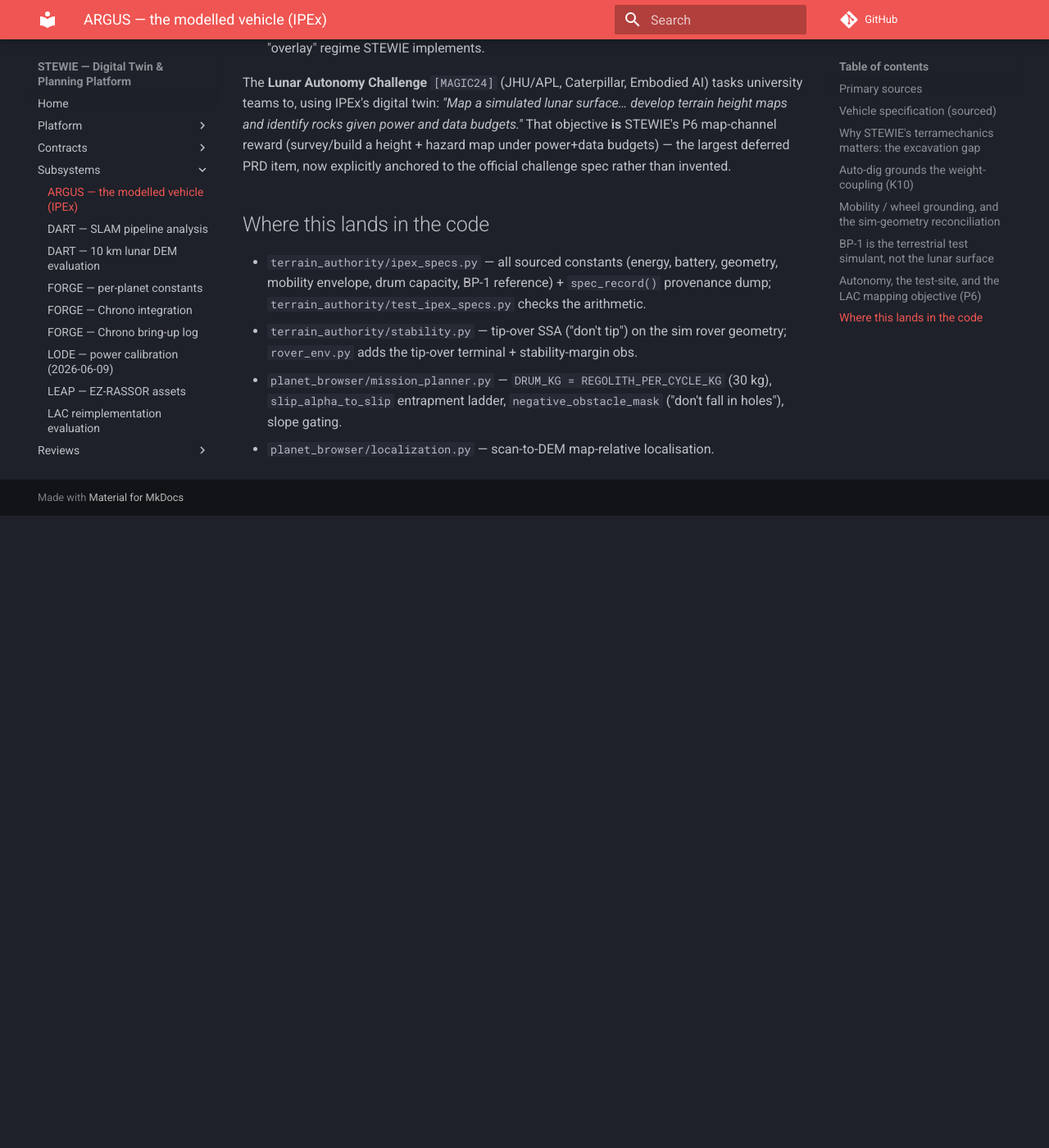
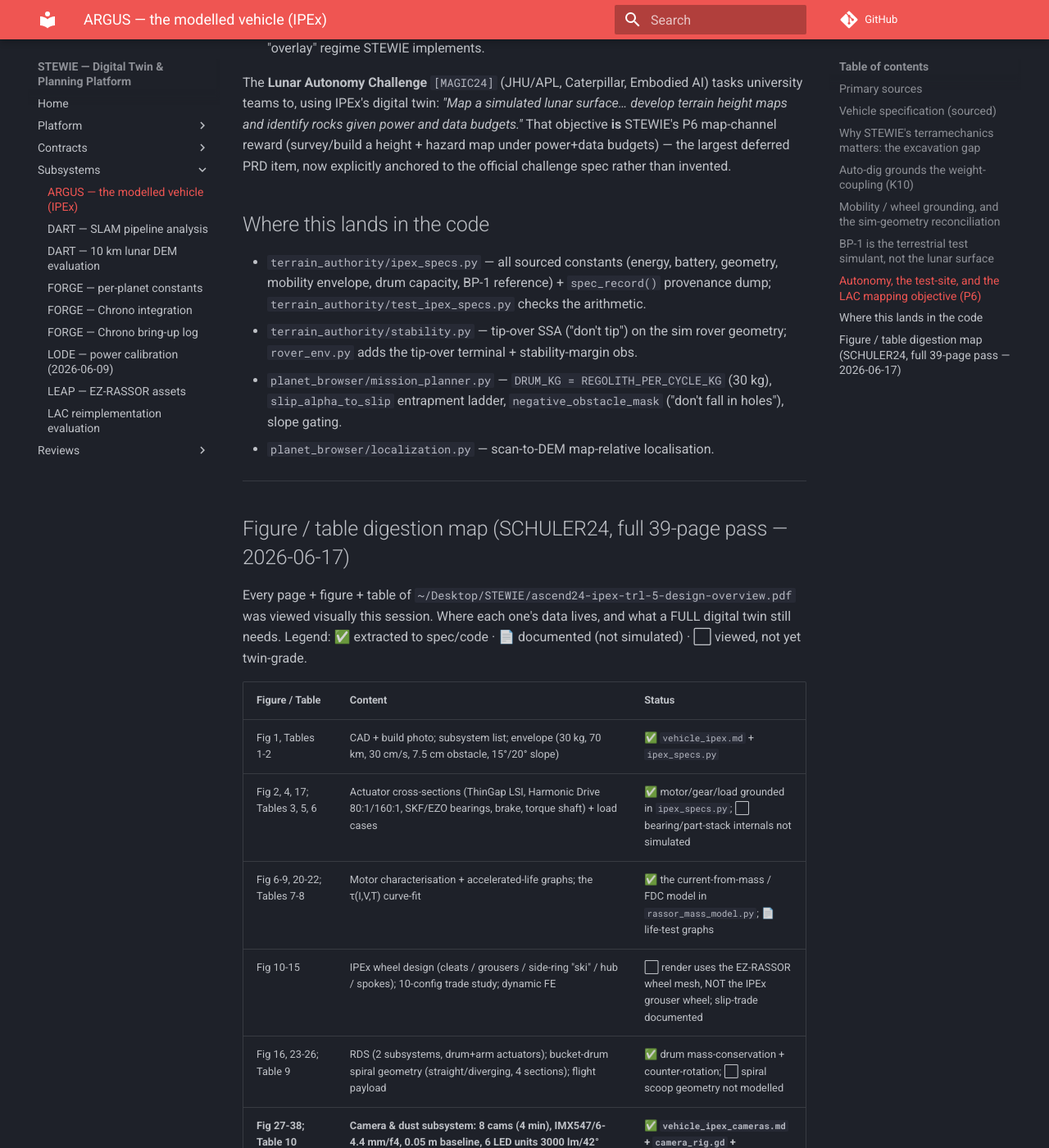
Before and after one commit to stewie-sw/stewie, an MkDocs documentation site: the page built from docs/vehicle_ipex.md, in a window 1280 px wide and 1400 px high, scrolled down 5091 px. Shown: the whole window at 82% size. Built offline with MkDocs 1.6.1 and Material for MkDocs 9.7.7, drawn with Linux system fonts in a browser that asks for light colours; comment, search, counter and statistics services are not loaded; before the commit the page ends 5720 px from its top, so only the background shows below that; some of the changed text lies outside the part shown.

Commit message:
docs(vehicle_ipex): full SCHULER24 figure/table digestion map
Record the complete 39-page visual pass: every figure + table mapped to where its
data lives (spec/code vs documented vs not-yet-twin-grade). Camera subsystem +
mechanical/energy spec are twin-ready; the open extractions for a full twin are the
IPEx wheel grouser geometry, the bucket-drum spiral scoop, actuator internals, and
the thermal + electrostatic dust-lofting subsystem.

```diff
--- a/docs/vehicle_ipex.md
+++ b/docs/vehicle_ipex.md
@@ -185,3 +185,29 @@ now explicitly anchored to the official challenge spec rather than invented.
   `slip_alpha_to_slip` entrapment ladder, `negative_obstacle_mask` ("don't fall
   in holes"), slope gating.
 - `planet_browser/localization.py` — scan-to-DEM map-relative localisation.
+
+---
+
+## Figure / table digestion map (SCHULER24, full 39-page pass — 2026-06-17)
+
+Every page + figure + table of `~/Desktop/STEWIE/ascend24-ipex-trl-5-design-overview.pdf` was
+viewed visually this session. Where each one's data lives, and what a FULL digital twin still needs.
+Legend: ✅ extracted to spec/code · 📄 documented (not simulated) · ⬜ viewed, not yet twin-grade.
+
+| Figure / Table | Content | Status |
+|---|---|---|
+| Fig 1, Tables 1-2 | CAD + build photo; subsystem list; envelope (30 kg, 70 km, 30 cm/s, 7.5 cm obstacle, 15°/20° slope) | ✅ `vehicle_ipex.md` + `ipex_specs.py` |
+| Fig 2, 4, 17; Tables 3, 5, 6 | Actuator cross-sections (ThinGap LSI, Harmonic Drive 80:1/160:1, SKF/EZO bearings, brake, torque shaft) + load cases | ✅ motor/gear/load grounded in `ipex_specs.py`; ⬜ bearing/part-stack internals not simulated |
+| Fig 6-9, 20-22; Tables 7-8 | Motor characterisation + accelerated-life graphs; the τ(I,V,T) curve-fit | ✅ the current-from-mass / FDC model in `rassor_mass_model.py`; 📄 life-test graphs |
+| Fig 10-15 | IPEx wheel design (cleats / grousers / side-ring "ski" / hub / spokes); 10-config trade study; dynamic FE | ⬜ render uses the EZ-RASSOR wheel mesh, NOT the IPEx grouser wheel; slip-trade documented |
+| Fig 16, 23-26; Table 9 | RDS (2 subsystems, drum+arm actuators); bucket-drum spiral geometry (straight/diverging, 4 sections); flight payload | ✅ drum mass-conservation + counter-rotation; ⬜ spiral scoop geometry not modelled |
+| **Fig 27-38; Table 10** | **Camera & dust subsystem: 8 cams (4 min), IMX547/6-4.4 mm/f4, 0.05 m baseline, 6 LED units 3000 lm/42° FWHM, EDS+HDRM, thermal calib** | ✅ **`vehicle_ipex_cameras.md` + `camera_rig.gd` + `eds_dust.py` (2026-06-17)** |
+| Fig 39-47; Tables 11-13 | Thermal: radiator cover (Ultem/Cerakote), PCM (n-hexadecane, 18°C, 300.5 kJ, 2.5 kg), Faulhaber 22GPT 862:1 cover actuator (1.8/2.5 N·m, 431 RPM, 30 s); tribo-charge surface densities + COMSOL dust-lofting vs arm angle | ⬜ thermal + electrostatic-lofting NOT modelled (hardware values captured here) |
+
+**For a complete twin, the open extractions are:** (1) the IPEx wheel grouser/cleat/side-ring geometry
+(replace the EZ-RASSOR render mesh); (2) the bucket-drum spiral scoop geometry; (3) actuator internal
+part stacks (if mechanical-detail sim is wanted); (4) the thermal subsystem (radiator cover + PCM) and
+the electrostatic dust-lofting model (Tables 11-13 + Fig 44-45) — the latter ties into the EDS dust
+model and the radiator-cover operational constraint (RDS arm ≤ 0° to avoid lofting dust onto the
+radiator). The CAMERA subsystem and the mechanical/energy spec are twin-ready; (1)-(4) are the remaining
+figure content not yet at twin-grade.
```
